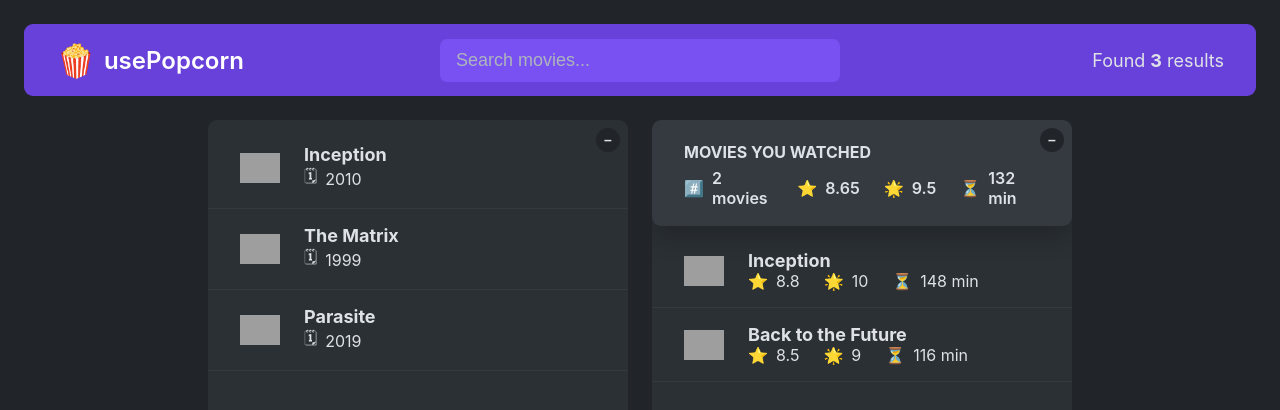
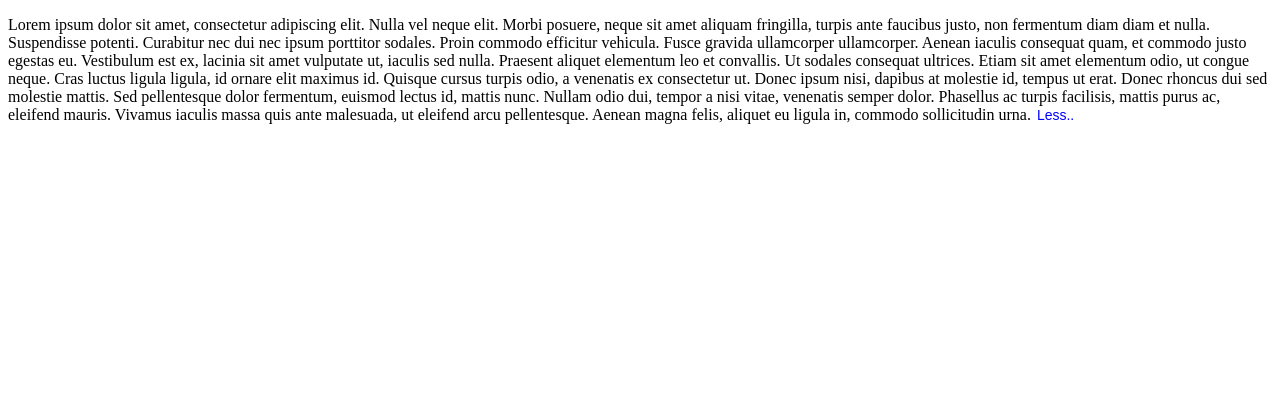
Before and after one commit to neoayus/react-intermediate, a React (Vite) app: page / in a window 1280 px wide. Shown: the top 410 px of the page. Built offline with nearby package versions, Linux system fonts and the light colour scheme; grey boxes are pictures that could not be loaded.

Commit message:
chore: challange 01, build text expander

```diff
--- a/src/App.jsx
+++ b/src/App.jsx
@@ -1,10 +1,16 @@
-// import Index from './01-usePopcorn/Index.jsx'
-// import StarRating from './01-usePopcorn/StarRating.jsx'
+import TextExpander from "./Challange01-TextExpander/TextExpander"
 
 function App() {
   return (
     <>
-      {/* <Index /> */}
+      <TextExpander
+        // linkColor="red"
+        expandText="More..."
+        collapseText="Less.."
+        isExpanded="false"
+      >
+      Lorem ipsum dolor sit amet, consectetur adipiscing elit. Nulla vel neque elit. Morbi posuere, neque sit amet aliquam fringilla, turpis ante faucibus justo, non fermentum diam diam et nulla. Suspendisse potenti. Curabitur nec dui nec ipsum porttitor sodales. Proin commodo efficitur vehicula. Fusce gravida ullamcorper ullamcorper. Aenean iaculis consequat quam, et commodo justo egestas eu. Vestibulum est ex, lacinia sit amet vulputate ut, iaculis sed nulla. Praesent aliquet elementum leo et convallis. Ut sodales consequat ultrices. Etiam sit amet elementum odio, ut congue neque. Cras luctus ligula ligula, id ornare elit maximus id. Quisque cursus turpis odio, a venenatis ex consectetur ut. Donec ipsum nisi, dapibus at molestie id, tempus ut erat. Donec rhoncus dui sed molestie mattis. Sed pellentesque dolor fermentum, euismod lectus id, mattis nunc. Nullam odio dui, tempor a nisi vitae, venenatis semper dolor. Phasellus ac turpis facilisis, mattis purus ac, eleifend mauris. Vivamus iaculis massa quis ante malesuada, ut eleifend arcu pellentesque. Aenean magna felis, aliquet eu ligula in, commodo sollicitudin urna.
+      </TextExpander>
     </>
   )
 }
--- /dev/null
+++ b/src/Challange01-TextExpander/TextExpander.css
@@ -0,0 +1,5 @@
+.link{
+  text-decoration: none;
+  color: blue;
+  cursor: pointer;
+}
--- /dev/null
+++ b/src/Challange01-TextExpander/TextExpander.jsx
@@ -0,0 +1,37 @@
+import { useState } from "react";
+import "./TextExpander.css";
+
+export default function TextExpander({
+  collapseNumWords = 20,
+  linkColor = "blue",
+
+  expandText = "Show More...",
+  collapseText = "Show Less.",
+  isExpanded = false,
+  className = "",
+  children
+}) {
+
+  const [expanded, setExpanded] = useState(isExpanded);
+  const displayText = expanded ? children : children.split(' ').slice(0, collapseNumWords);
+
+  function handleClick() {
+    setExpanded((expanded) => !expanded);
+  }
+
+  const buttonStyle = {
+    color: linkColor,
+    backgroundColor: "white",
+    border: "none",
+    fontSize: "14px",
+  };
+
+  return (
+    <p className={className}>
+      <span>{displayText}</span>
+      <button style={buttonStyle} onClick={handleClick}>
+        {expanded ? collapseText : expandText}
+      </button>
+    </p>
+  );
+}
--- a/src/main.jsx
+++ b/src/main.jsx
@@ -1,11 +1,11 @@
 import { StrictMode } from 'react'
 import { createRoot } from 'react-dom/client'
 import App from './App.jsx'
-import Index from './01-usePopcorn/Index.jsx'
+// import Index from './01-usePopcorn/Index.jsx'
 
 createRoot(document.getElementById('root')).render(
   // <StrictMode>
-    // <App />
-    <Index />
+    <App />
+    // <Index />
   // </StrictMode>,
 )
```
